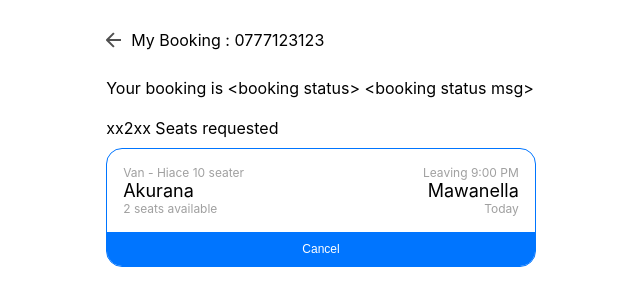
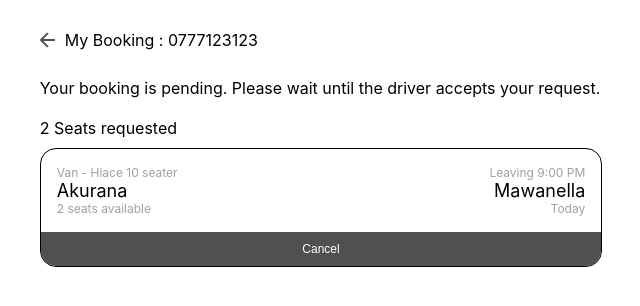
Before and after one commit to sanaone/ride-sharing, a React (Create React App) app: page / in a window 1280 px wide. Both pictures are taken after a click on the picture 702 px from the left and 236 px from the top of the page. Shown: the top 306 px of the page, without its empty margins (320-960 px from the left). Built offline with nearby package versions, Linux system fonts and the light colour scheme; no server answers.

Commit message:
ctaBtnText, ctaBtnStlye conditionally rendered using ternary

```diff
--- a/src/AvailableRides.json
+++ b/src/AvailableRides.json
@@ -5,7 +5,7 @@
         "cityTo": "Mawanella",
         "RideDate": "01-03-2023",
         "noOfSeatsAvailable": 2,
-        "bookingComfirmedStatus": true
+        "bookingStatus": "PENDING"
     },
     {
         "id": 2,
@@ -13,7 +13,7 @@
         "cityTo": "Kandy",
         "RideDate": "01-03-2023",
         "noOfSeatsAvailable": 3,
-        "bookingComfirmedStatus": false
+        "bookingStatus": "Canceled"
     },
     {
         "id": 3,
--- a/src/Pages/MyBooking/MyBooking.css
+++ b/src/Pages/MyBooking/MyBooking.css
@@ -27,5 +27,4 @@
 .Booking-RideSharingCard {
   margin: 0px 0px;
   width: 100%;
-  color: red;
 }
--- a/src/Pages/MyBooking/MyBooking.js
+++ b/src/Pages/MyBooking/MyBooking.js
@@ -8,6 +8,11 @@ import availableRides from "../../AvailableRides.json";
 function MyBooking() {
   const location = useLocation();
   const navigate = useNavigate();
+
+  const BOOKING_STATUSES = {
+    pending: "PENDING",
+    confirmed: "CONFIRMED",
+  };
 
   return (
     <div className="myBookingContainer">
@@ -26,10 +31,13 @@ function MyBooking() {
         </div>
       </div>
       <div className="Booking_Status">
-        Your booking is {"<booking status> " + " <booking status msg>"}
+        Your booking is{" "}
+        {availableRides[0].bookingStatus === BOOKING_STATUSES.pending
+          ? "pending. Please wait until the driver accepts your request. "
+          : "accepted. You can contact your driver."}
       </div>
       <div className="Booking_noOfSeatsRequested">
-        {"xx2xx " + "Seats requested"}
+        {availableRides[0].noOfSeatsAvailable + " Seats requested"}
       </div>
       <RideSearchCard
         className="Booking-RideSharingCard"
@@ -54,9 +62,16 @@ function MyBooking() {
         // Booknow has to be invisible here all the time because this is a booking already
 
         ctaBtnVisibile={true}
-        ctaBtnText="Cancel"
-        // cancelBookingVisible={false}
-        // callDriverVisible={true}
+        ctaBtnText={
+          availableRides[0].bookingStatus === BOOKING_STATUSES.pending
+            ? "Cancel"
+            : "Call Driver"
+        }
+        ctaBtnStyle={
+          availableRides[0].bookingStatus === BOOKING_STATUSES.pending
+            ? { backgroundColor: "rgb(80,80,80)" }
+            : null
+        }
       />
     </div>
   );
--- a/src/components/RideSearchCard/RideSearchCard.css
+++ b/src/components/RideSearchCard/RideSearchCard.css
@@ -75,7 +75,7 @@
 .btnCancelBooking {
   width: 100%;
   color: white;
-  background-color: #505050;
+  background-color: rgb(80, 80, 80);
   font-size: 12px;
   border-top-left-radius: 0px;
   border-top-right-radius: 0px;
--- a/src/components/RideSearchCard/RideSearchCard.js
+++ b/src/components/RideSearchCard/RideSearchCard.js
@@ -20,13 +20,14 @@ function RideSearchCard({
   const getStyle = () => {
     let mystlye = {};
 
-    if (ctaBtnVisibile) {
+    if (ctaBtnVisibile && ctaBtnText !== "Cancel") {
       mystlye = { border: "1px solid rgb(0, 117, 255)" };
     } else {
       mystlye = { border: "1px solid rgb(0, 0, 0)" };
     }
     return style ? { ...mystlye, ...style } : mystlye;
   };
+
   return (
     <div className="rideSearchCard" style={getStyle()} onClick={clickHandler}>
       <div className="rideSearchCardInner">
```
